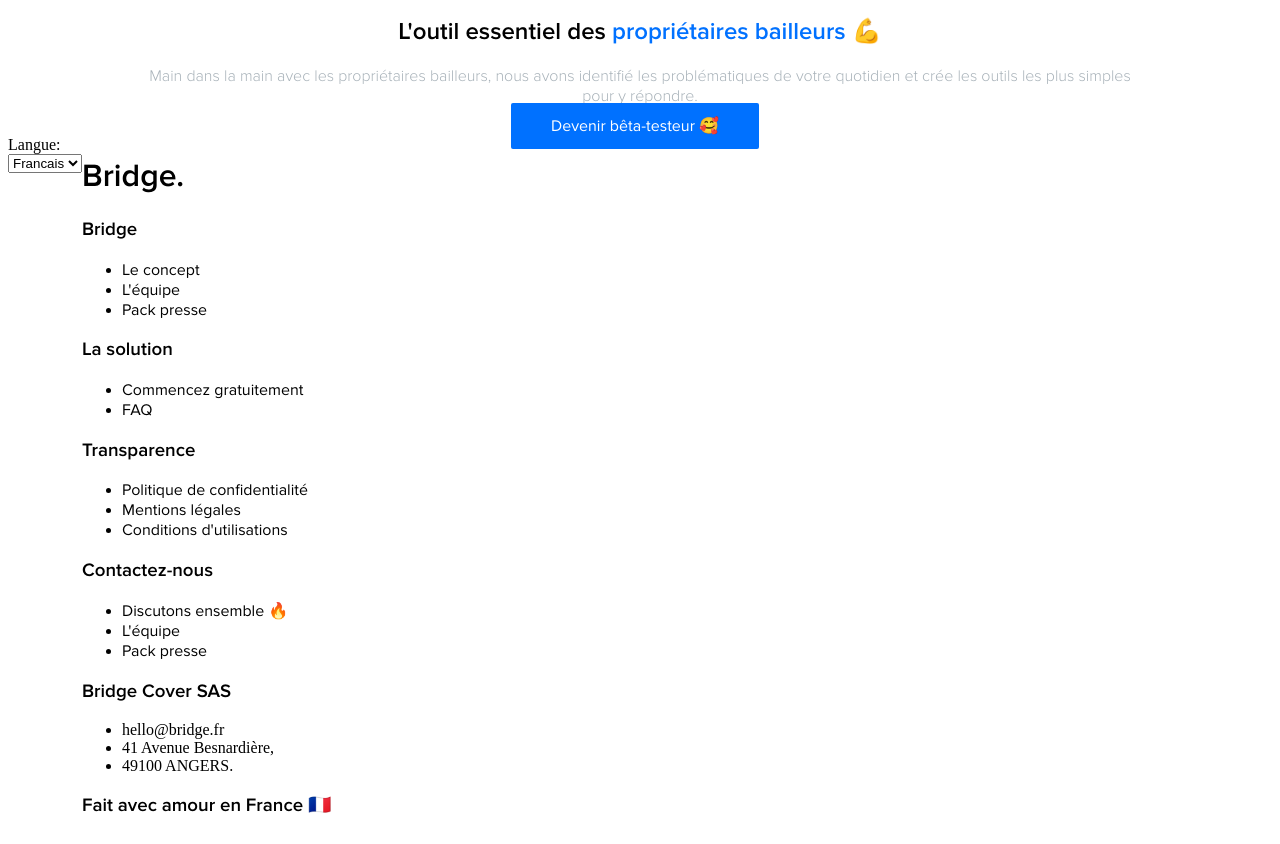
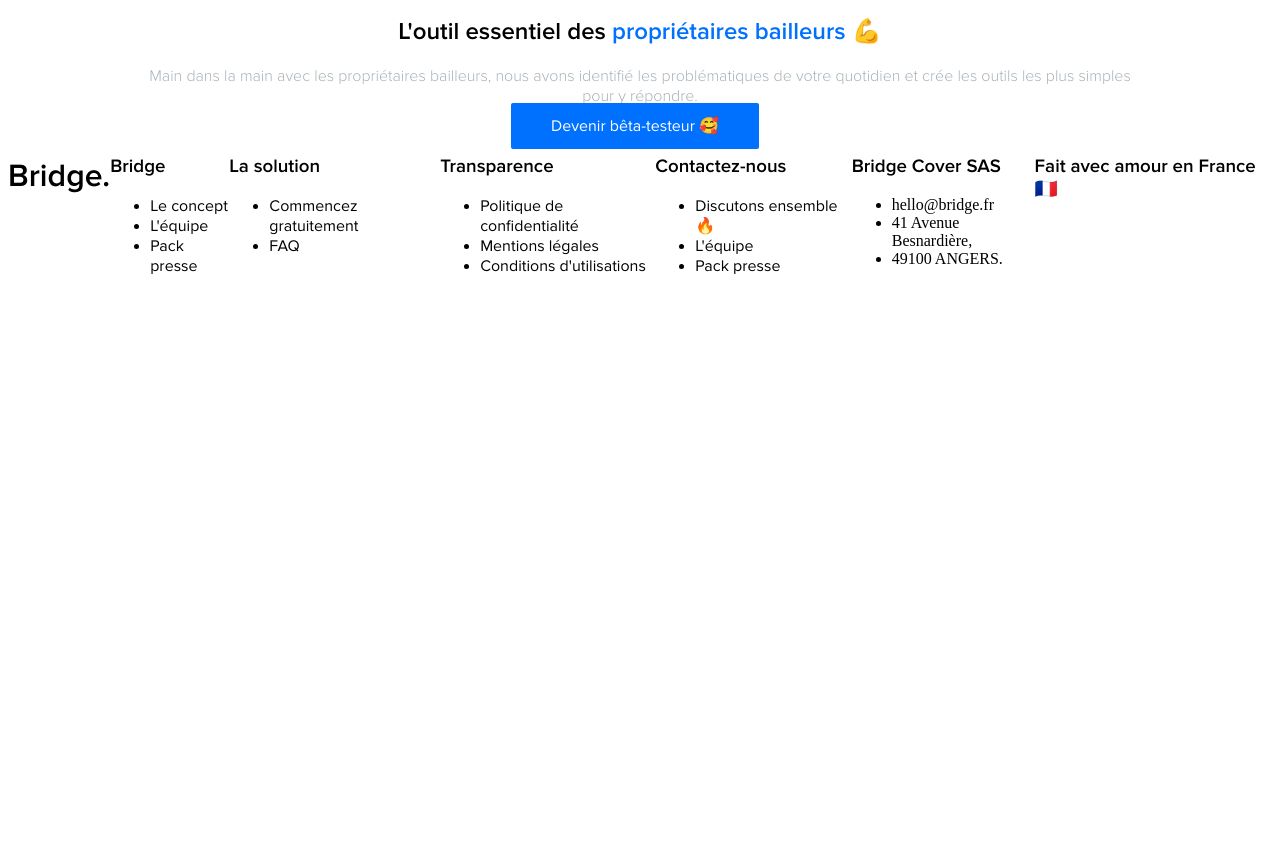
Before and after one commit to bridge-immo/landing, a plain HTML site: page index.html in a window 1280 px wide. Shown: the part 3300-4144 px from the top of the page. After the commit the page ends 3600 px from the top, so only its background shows below. Drawn offline with nearby package versions, Linux system fonts and the light colour scheme.

Commit message:
adding footer

```diff
--- a/css/main.css
+++ b/css/main.css
@@ -232,6 +232,7 @@ p {
 
 .reviews > div {
     background-color: #F3F7FD;
+    border-radius: 3%;
     width: 20%;
     margin: 10px;
     margin-left: 0;
@@ -247,3 +248,13 @@ p {
 .reviews_profil {
     display: flex;
 }
+
+/* footer */
+
+.footer {
+    display: flex;
+}
+
+.footer-link {
+    display: flex;
+}
--- a/index.html
+++ b/index.html
@@ -6,6 +6,8 @@
     <meta name="viewport" content="width=device-width, initial-scale=1.0">
     <title>Bienvenue sur Bridge. | bridge.immo</title>
     <link rel="stylesheet" href="css/main.css">
+    <script
+        type="text/javascript">window.$crisp = []; window.CRISP_WEBSITE_ID = "42d49410-785f-49c3-a8d1-a84bf9ac02f1"; (function () { d = document; s = d.createElement("script"); s.src = "https://client.crisp.chat/l.js"; s.async = 1; d.getElementsByTagName("head")[0].appendChild(s); })();</script>
 </head>
 
 <body>
@@ -28,7 +30,8 @@
                 </div>
                 <div class="use_free">
                     <div>
-                        <a href="#add-property" class="btn btn-blue">Utiliser Bridge gratuitement</a>
+                        <a href="http://localhost:8080/add-property" class="btn btn-blue">Utiliser Bridge
+                            gratuitement</a>
                     </div>
                     <div>
                         <p class="text-secondary">👉 Pas de carte de crédit requise</p>
@@ -40,7 +43,8 @@
                     <ul class="tabs-menu">
                         <li><a href="#rent-receipt" id="menu-rent-receipt" class="btn btn-tab active-tab-menu"
                                 onclick="showRentReceipt()">📌 Quittances</a></li>
-                        <li><a href="#lease" id="menu-lease" class="btn btn-tab" onclick="showLease()">✍️ Bail de location</a>
+                        <li><a href="#lease" id="menu-lease" class="btn btn-tab" onclick="showLease()">✍️ Bail de
+                                location</a>
                         </li>
                         <li><a href="#automation" id="menu-automation" class="btn btn-tab" onclick="showAutomation()">🤖
                                 Automatisez la gestion</a></li>
@@ -296,8 +300,8 @@
             </div>
         </div>
     </div>
-    <div class="footer" style="display: flex;">
-        <div>
+    <div class="footer">
+        <!-- <div>
             <div>
                 <label for="">Langue: </label>
             </div>
@@ -307,12 +311,11 @@
                     <option value="english">English</option>
                 </select>
             </div>
-        </div>
-        <div>
+        </div> -->
         <div>
             <h1>Bridge.</h1>
         </div>
-            <div>
+        <div class="footer-link">
             <div>
                 <h3>Bridge</h3>
                 <ul>
@@ -355,8 +358,6 @@
             <div>
                 <h3>Fait avec amour en France 🇫🇷</h3>
             </div>
-            </div>
-
         </div>
     </div>
     <script src="https://unpkg.com/typewriter-effect@latest/dist/core.js"></script>
```
Lines whose indentation alone changed are shown as unchanged.
